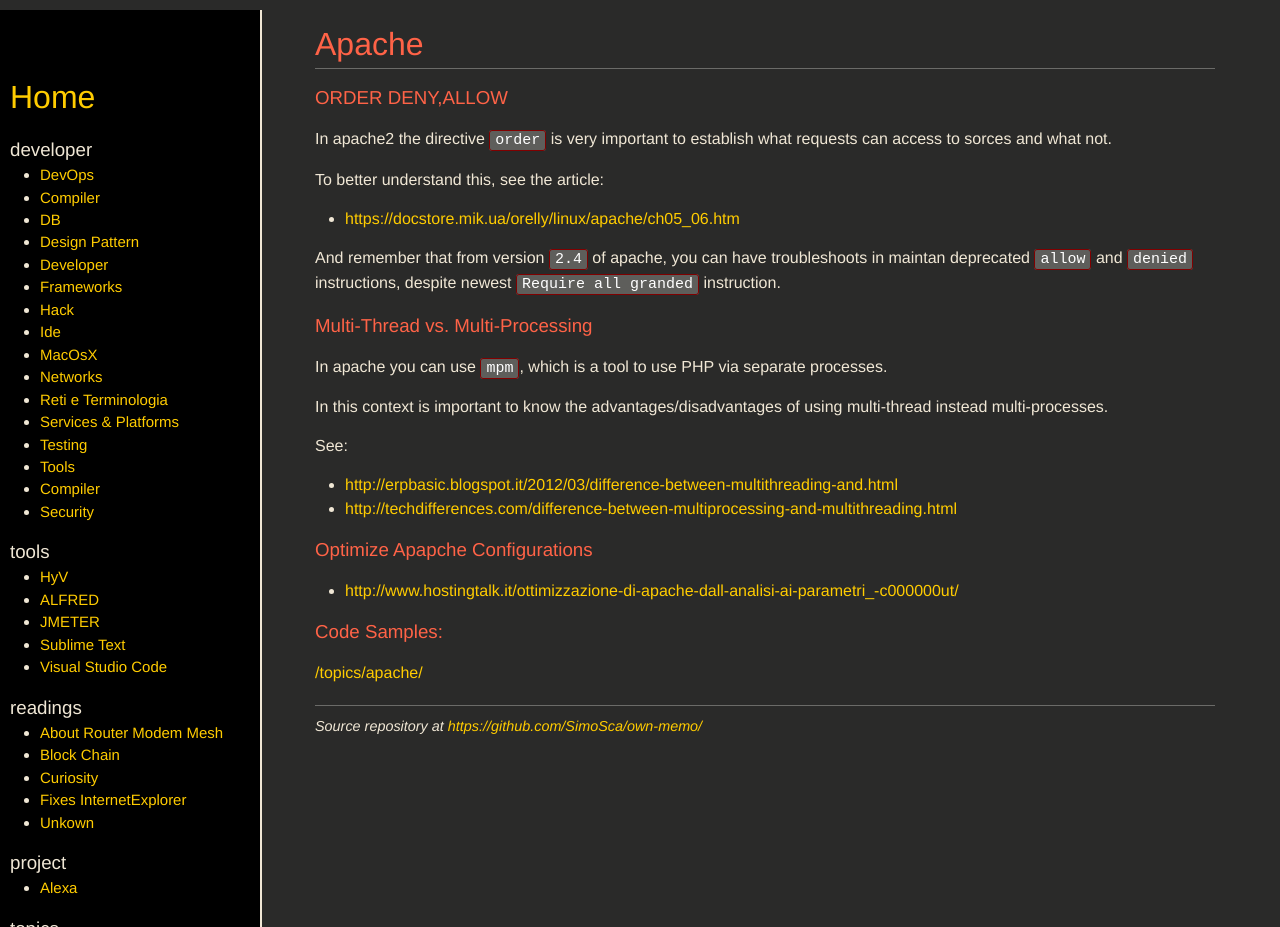
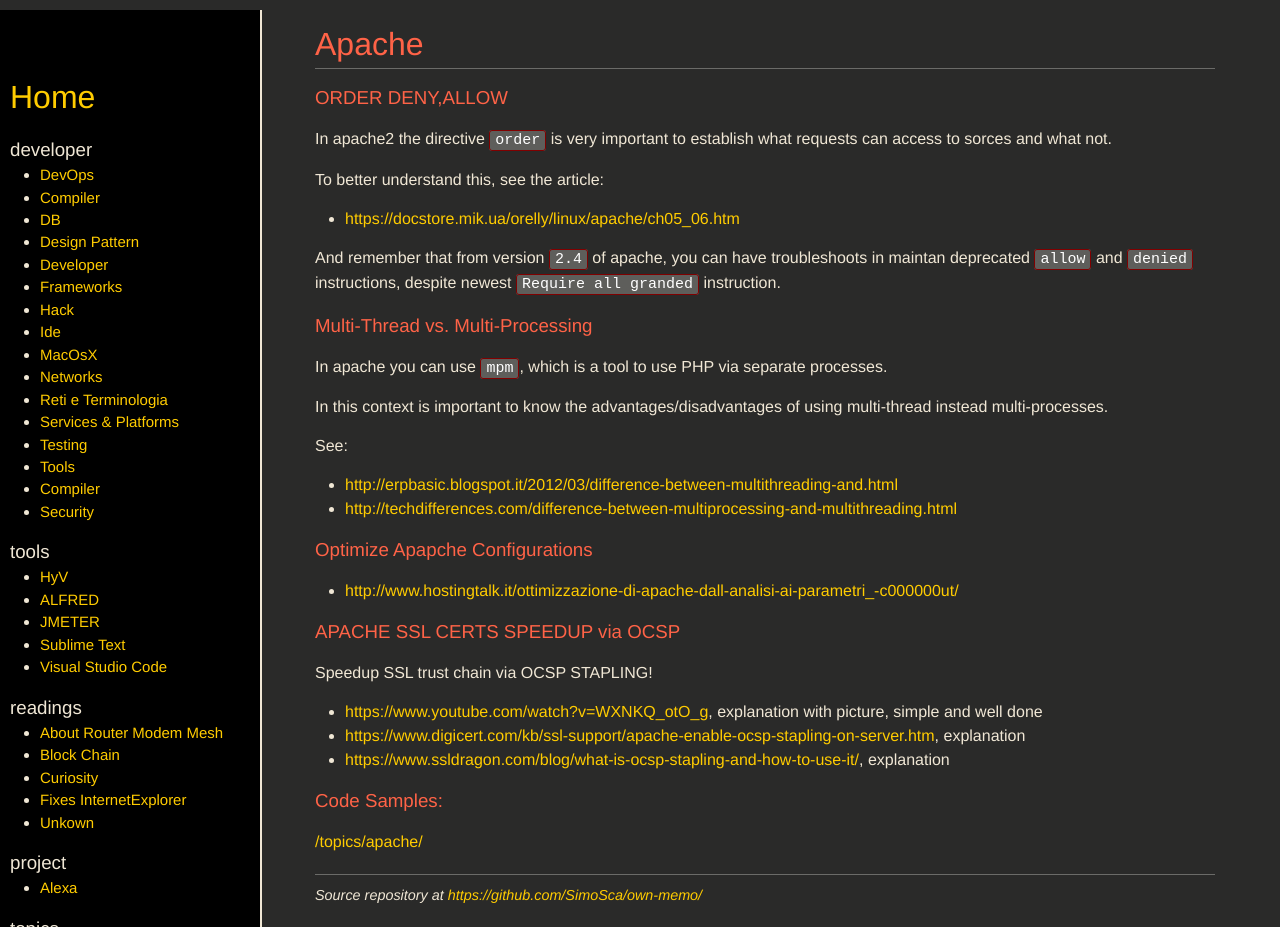
Before and after one commit to SimoSca/own-memo, a Jekyll site: the page built from _pages/topics/apache.md, in a window 1280 px wide and 927 px high. Built offline with Jekyll 4.4.1, drawn with Linux system fonts in a browser that asks for light colours; nearby versions of some CDN libraries.

Commit message:
[note] added refs about SSL Stapling

```diff
--- a/_pages/topics/apache.md
+++ b/_pages/topics/apache.md
@@ -32,3 +32,11 @@
 ### Optimize Apapche Configurations
 
 - [http://www.hostingtalk.it/ottimizzazione-di-apache-dall-analisi-ai-parametri_-c000000ut/](http://www.hostingtalk.it/ottimizzazione-di-apache-dall-analisi-ai-parametri_-c000000ut/)
+
+### APACHE SSL CERTS SPEEDUP via OCSP
+
+Speedup SSL trust chain via OCSP STAPLING!
+
+- [https://www.youtube.com/watch?v=WXNKQ_otO_g](https://www.youtube.com/watch?v=WXNKQ_otO_g), explanation with picture, simple and well done
+- [https://www.digicert.com/kb/ssl-support/apache-enable-ocsp-stapling-on-server.htm](https://www.digicert.com/kb/ssl-support/apache-enable-ocsp-stapling-on-server.htm), explanation
+- [https://www.ssldragon.com/blog/what-is-ocsp-stapling-and-how-to-use-it/](https://www.ssldragon.com/blog/what-is-ocsp-stapling-and-how-to-use-it/), explanation
```
Also changed, not shown: _pages/developer/DevOps.md (+8 -0 lines).
